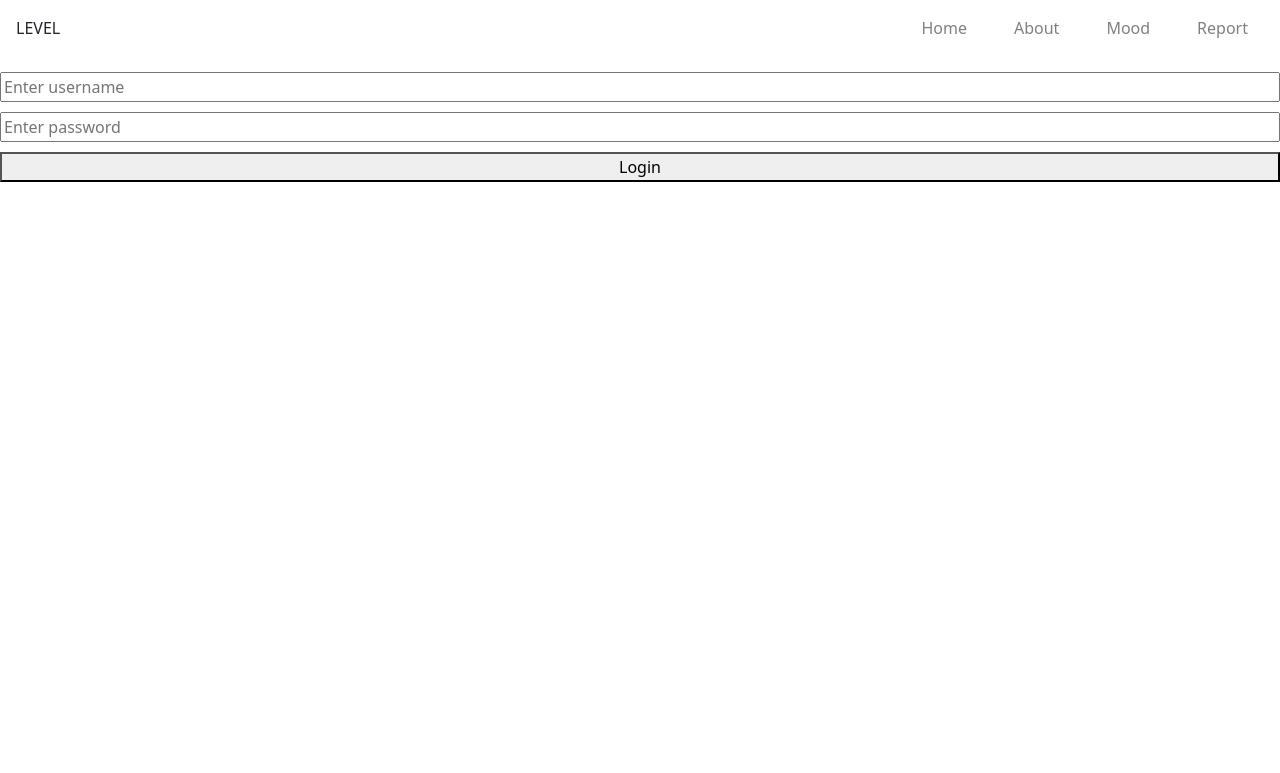
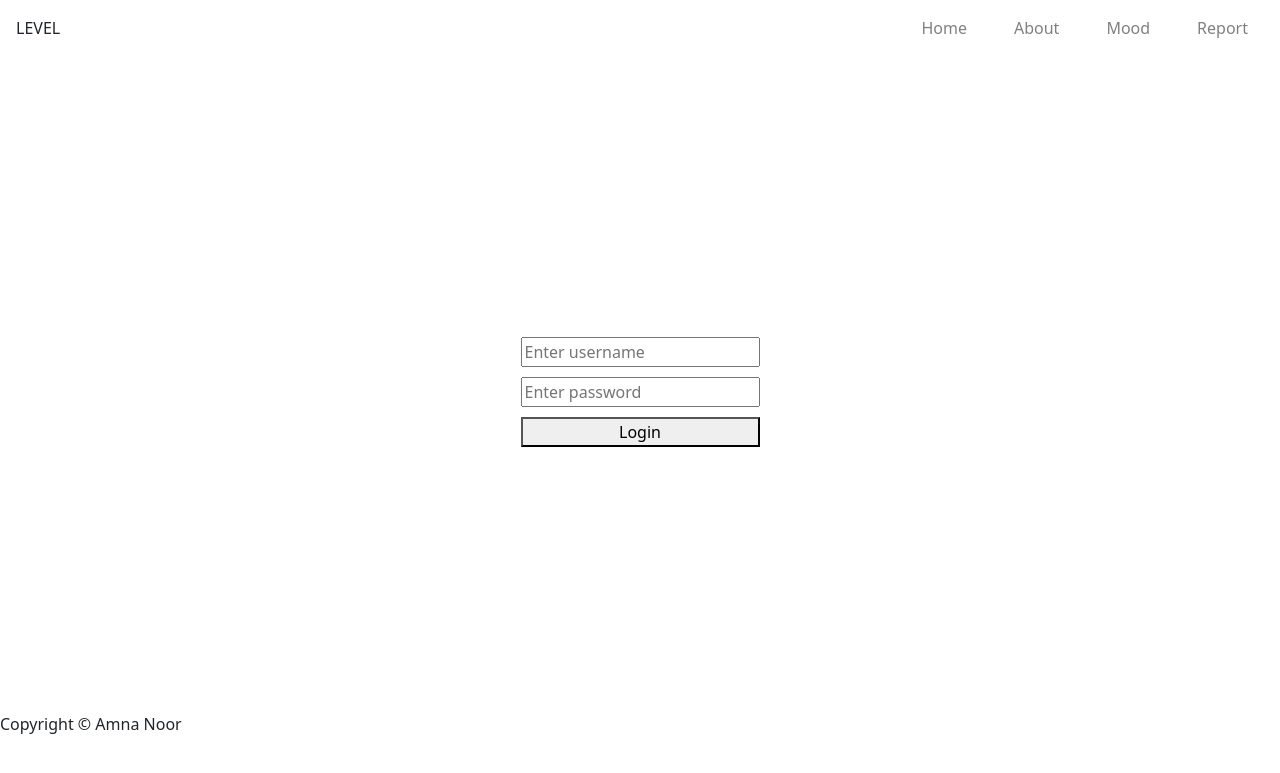
Before and after one commit to amna-nr/productivity_app, a Flask app: page / in a window 1280 px wide. Shown: the top 773 px of the page. Run offline with Flask 3, Linux system fonts and the light colour scheme.

Commit message:
fix form style

```diff
--- a/static/style.css
+++ b/static/style.css
@@ -20,7 +20,14 @@ nav a {
 }
 
 .login_register_forms {
-  display: flex;
+  display: inline-flex;
   flex-direction: column;
   gap: 10px;
 }
+
+.container {
+  display: flex;
+  justify-content: center;
+  align-items: center;
+  height: 80vh;
+}
--- a/templates/layout.html
+++ b/templates/layout.html
@@ -26,6 +26,6 @@
   <main>
     {% block main %}{% endblock %}
   </main>
-  <footer></footer>
+  <footer> Copyright © Amna Noor </footer>
 </body>
 </html>
--- a/templates/login.html
+++ b/templates/login.html
@@ -1,9 +1,11 @@
 {% extends "layout.html" %}
 
 {% block main %}
+    <div class="container">
     <form class="login_register_forms" action="/login" method="post">
         <input autocomplete="off" name="username" placeholder="Enter username" type="text"/>
         <input autocomplete="off" name="password" placeholder="Enter password" type="password"/>
         <button type="submit">Login</button>
     </form>
+    </div>
 {% endblock %}
```
